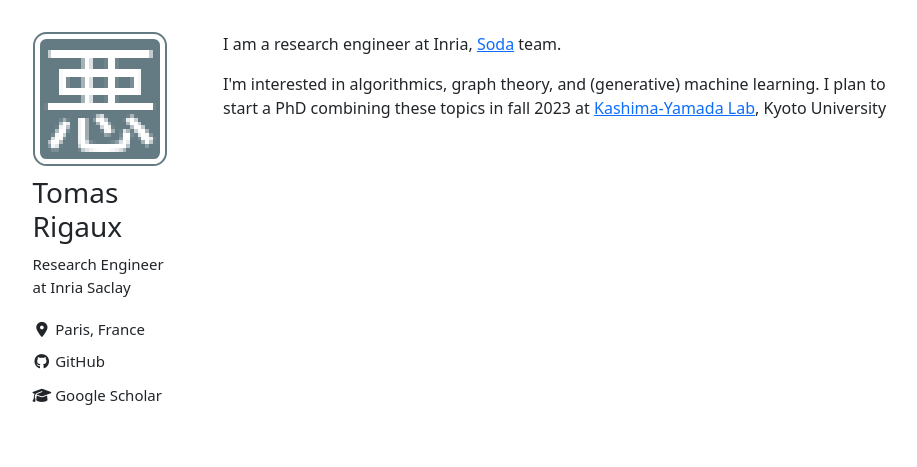
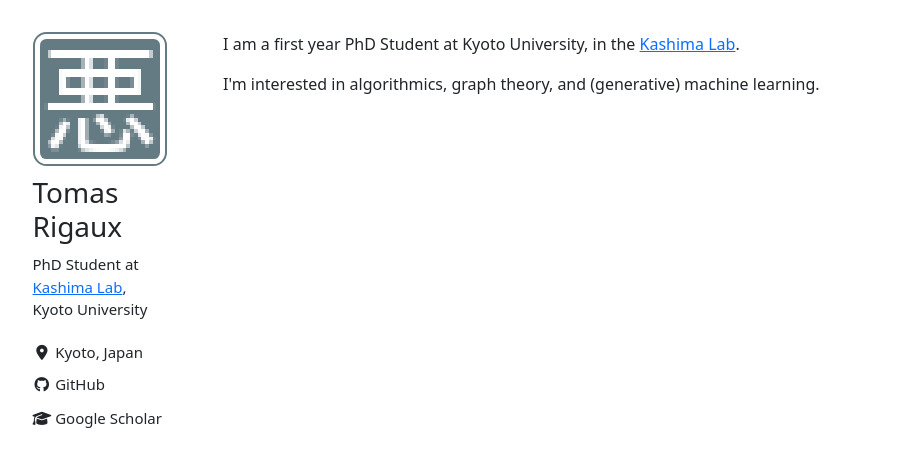
Before and after one commit to Akulen/aku.ren, a Flask app: page / in a window 1280 px wide. Shown: the part 56-523 px from the top of the page, without its empty margins (161-1078 px from the left). Run offline with Flask 3, Linux system fonts and the light colour scheme; some libraries are stand-ins or nearby versions.

Commit message:
Updated situation - KyoDai

```diff
--- a/templates/base.html
+++ b/templates/base.html
@@ -50,13 +50,13 @@
         </div>
         <div class="author_content">
             <h3>Tomas Rigaux</h3>
-            <p>Research Engineer at Inria Saclay</p>
+            <p>PhD Student at <a href="http://www.ml.ist.i.kyoto-u.ac.jp/en/">Kashima Lab</a>, Kyoto University</p>
         </div>
         <div class="author_urls">
             <ul>
                 <li>
                     <i class="fa fa-fw fa-map-marker" aria-hidden="true"></i>
-                    Paris, France
+                    Kyoto, Japan
                 </li>
                 <!-- <li>
                     <a href="https://twitter.com/replacethistwitterhandle">
--- a/templates/index.html
+++ b/templates/index.html
@@ -4,9 +4,9 @@
 
 {% block body %}
     <p>
-    I am a research engineer at Inria, <a href="https://team.inria.fr/soda/">Soda</a> team.
+    I am a first year PhD Student at Kyoto University, in the <a href="http://www.ml.ist.i.kyoto-u.ac.jp/en/">Kashima Lab</a>.
     </p>
     <p>
-    I'm interested in algorithmics, graph theory, and (generative) machine learning. I plan to start a PhD combining these topics in fall 2023 at <a href="http://www.ml.ist.i.kyoto-u.ac.jp/en/">Kashima-Yamada Lab</a>, Kyoto University
+    I'm interested in algorithmics, graph theory, and (generative) machine learning.
     </p>
 {% endblock %}
```
